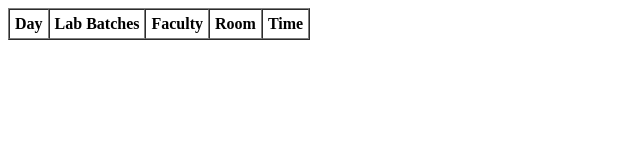
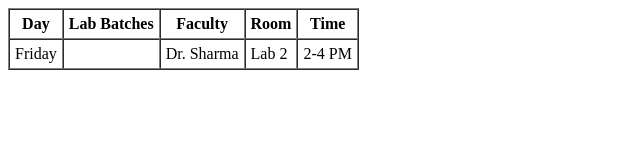
Before and after one commit to Yashpoonia05/WDW_0200, a plain HTML site: page Web Designing Workshop Assignment/Assignment 14/index.html in a window 1280 px wide. Shown: the whole page, without its empty margins (0-640 px from the left). Drawn offline with Linux system fonts and the light colour scheme.

```diff
--- a/Web Designing Workshop Assignment/Assignment 14/index.html
+++ b/Web Designing Workshop Assignment/Assignment 14/index.html
@@ -16,6 +16,16 @@
           <th>Time</th>
         </tr>
       </thead>
+      <tbody>
+        <tr>
+          <td>Friday</td>
+          <td>
+          </td>
+          <td>Dr. Sharma</td>
+          <td>Lab 2</td>
+          <td>2-4 PM</td>
+        </tr>
+      </tbody>
     </table>
 </body>
 </html>
```
